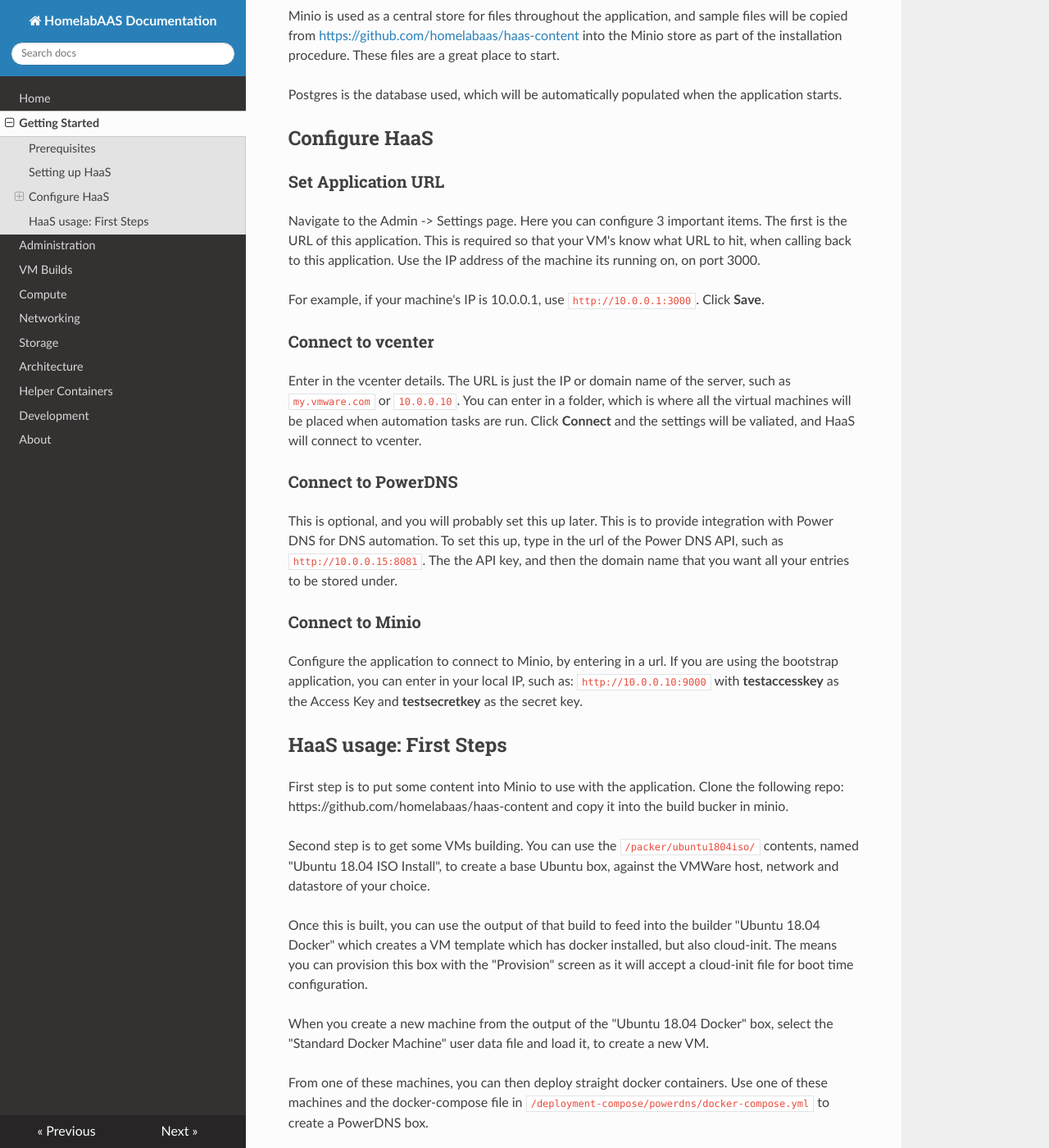
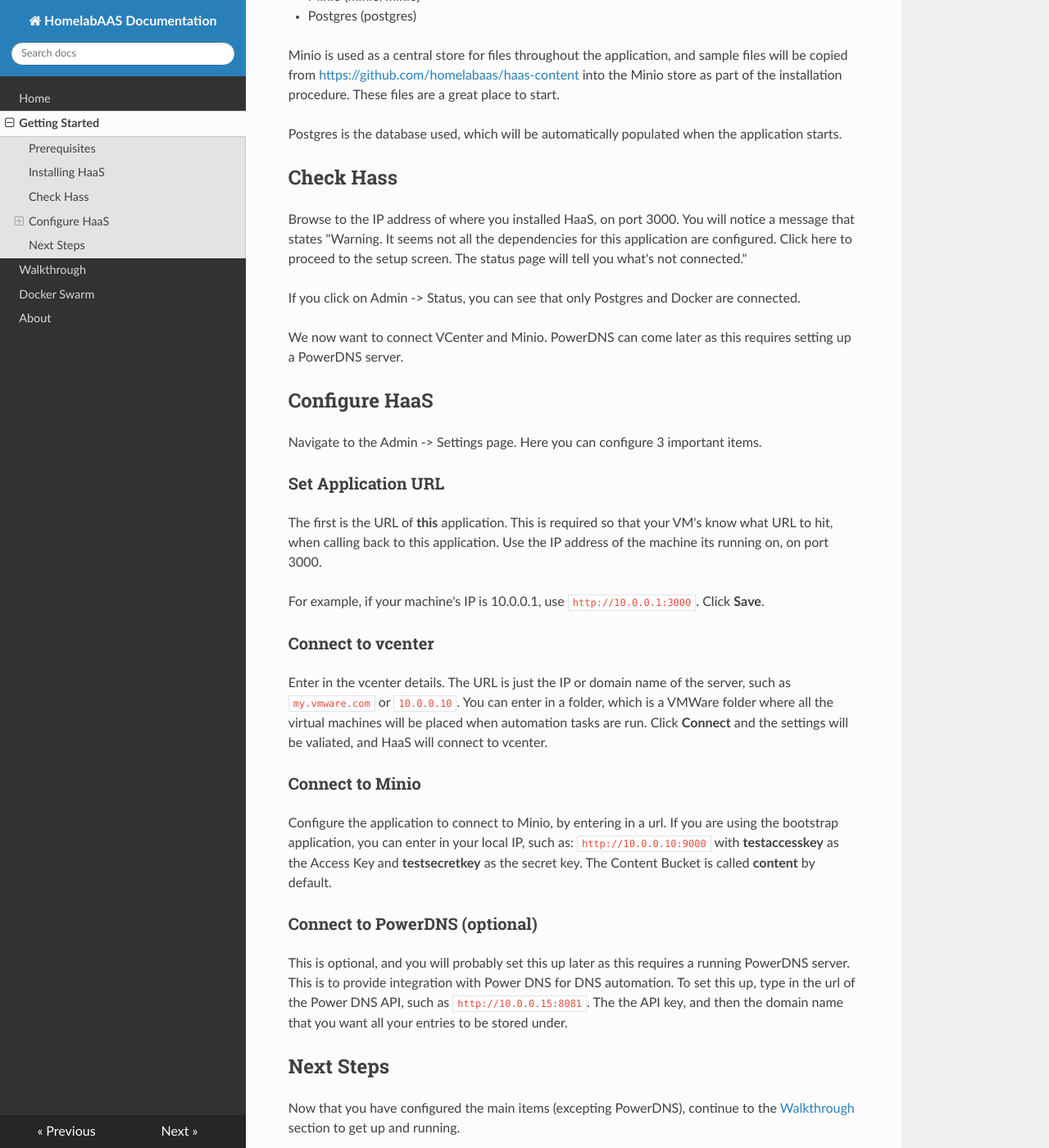
Before and after one commit to homelabaas/haas-documentation, an MkDocs documentation site: the page built from docs/gettingstarted.md, in a window 1280 px wide and 1400 px high, scrolled down 680 px. Shown: the whole window at 82% size. Built offline with MkDocs 1.6.1, drawn with Linux system fonts in a browser that asks for light colours; nearby versions of some CDN libraries; some of the changed text lies outside the part shown.

Commit message:
Big rework.

````diff
--- a/docker-compose.yml
+++ b/docker-compose.yml
@@ -7,4 +7,4 @@ services:
     ports:
       - "8000:8000"
     volumes:
-      - "./:/app"
+      - ./:/app
--- a/docs/gettingstarted.md
+++ b/docs/gettingstarted.md
@@ -2,13 +2,15 @@
 
 ## Prerequisites
 
-You just need a machine that can run docker. This includes Docker for Mac, Docker for Windows or a Linux machine running docker.
+To run HaaS, you just need a machine that can run docker. This includes Docker for Mac, Docker for Windows or a Linux machine running docker.
 
-## Setting up HaaS
+To use HaaS, you will need VMware VCenter as the target hypervisor.
+
+## Installing HaaS
 
 To start up the installation application, run:
 
-```bash
+```text
 docker run -v /var/run/docker.sock:/var/run/docker.sock -p 3010:3010 homelabaas/haas-bootstrap
 ```
 
@@ -24,36 +26,37 @@ Minio is used as a central store for files throughout the application, and sampl
 
 Postgres is the database used, which will be automatically populated when the application starts.
 
+## Check Hass
+
+Browse to the IP address of where you installed HaaS, on port 3000. You will notice a message that states "Warning. It seems not all the dependencies for this application are configured. Click here to proceed to the setup screen. The status page will tell you what's not connected."
+
+If you click on Admin -> Status, you can see that only Postgres and Docker are connected.
+
+We now want to connect VCenter and Minio. PowerDNS can come later as this requires setting
+up a PowerDNS server.
+
 ## Configure HaaS
+
+Navigate to the Admin -> Settings page. Here you can configure 3 important items.
 
 ### Set Application URL
 
-Navigate to the Admin -> Settings page. Here you can configure 3 important items. The first is the URL of this application. This is required so that your VM's know what URL to hit, when calling back to this application. Use the IP address of the machine its running on, on port 3000.
+The first is the URL of __this__ application. This is required so that your VM's know what URL to hit, when calling back to this application. Use the IP address of the machine its running on, on port 3000.
 
 For example, if your machine's IP is 10.0.0.1, use `http://10.0.0.1:3000`. Click __Save__.
 
 ### Connect to vcenter
 
-Enter in the vcenter details. The URL is just the IP or domain name of the server, such as `my.vmware.com` or `10.0.0.10`. You can enter in a folder, which is where all the virtual machines will be placed when automation tasks are run. Click __Connect__ and the settings will be valiated, and HaaS will connect to vcenter.
-
-### Connect to PowerDNS
-
-This is optional, and you will probably set this up later. This is to provide integration with Power DNS for DNS automation. To set this up, type in the url of the Power DNS API, such as `http://10.0.0.15:8081`. The the API key, and then the domain name that you want all your entries to be stored under.
+Enter in the vcenter details. The URL is just the IP or domain name of the server, such as `my.vmware.com` or `10.0.0.10`. You can enter in a folder, which is a VMWare folder where all the virtual machines will be placed when automation tasks are run. Click __Connect__ and the settings will be valiated, and HaaS will connect to vcenter.
 
 ### Connect to Minio
 
-Configure the application to connect to Minio, by entering in a url. If you are using the bootstrap application, you can enter in your local IP, such as: `http://10.0.0.10:9000` with __testaccesskey__ as the Access Key and __testsecretkey__ as the secret key.
+Configure the application to connect to Minio, by entering in a url. If you are using the bootstrap application, you can enter in your local IP, such as: `http://10.0.0.10:9000` with __testaccesskey__ as the Access Key and __testsecretkey__ as the secret key. The Content Bucket is called __content__ by default.
 
-## HaaS usage: First Steps
+### Connect to PowerDNS (optional)
 
-First step is to put some content into Minio to use with the application. Clone the following repo: https://github.com/homelabaas/haas-content and copy it into the build bucker in minio.
+This is optional, and you will probably set this up later as this requires a running PowerDNS server. This is to provide integration with Power DNS for DNS automation. To set this up, type in the url of the Power DNS API, such as `http://10.0.0.15:8081`. The the API key, and then the domain name that you want all your entries to be stored under.
 
-Second step is to get some VMs building. You can use the `/packer/ubuntu1804iso/` contents, named "Ubuntu 18.04 ISO Install", to create a base Ubuntu box, against the VMWare host, network and datastore of your choice.
+## Next Steps
 
-Once this is built, you can use the output of that build to feed into the builder "Ubuntu 18.04 Docker" which creates a VM template which has docker installed, but also cloud-init. The means you can provision this box with the "Provision" screen as it will accept a cloud-init file for boot time configuration.
-
-When you create a new machine from the output of the "Ubuntu 18.04 Docker" box, select the "Standard Docker Machine" user data file and load it, to create a new VM.
-
-From one of these machines, you can then deploy straight docker containers. Use one of these machines and the docker-compose file in `/deployment-compose/powerdns/docker-compose.yml` to create a PowerDNS box.
-
-For a docker swarm environment, use the environment provision screen and paste in the contents of `/environments/docker-swarm/environment.yaml`. Make sure the IP address settings are fine. This will provision a collection of servers, with a master and worker nodes, running as a swarm.
+Now that you have configured the main items (excepting PowerDNS), continue to the [Walkthrough](walkthrough.md) section to get up and running.
--- a/mkdocs.yml
+++ b/mkdocs.yml
@@ -2,13 +2,7 @@ site_name: HomelabAAS Documentation
 nav:
 - Home: index.md
 - Getting Started: gettingstarted.md
-- Administration: admin.md
-- VM Builds: vmbuilds.md
-- Compute: compute.md
-- Networking: networking.md
-- Storage: storage.md
-- Architecture: architecture.md
-- Helper Containers: containers.md
-- Development: development.md
+- Walkthrough: walkthrough.md
+- Docker Swarm: swarm.md
 - About: about.md
 theme: readthedocs
````
Also changed, not shown: docs/admin.md (deleted, +0 -1 lines), docs/architecture.md (deleted, +0 -1 lines), docs/compute.md (deleted, +0 -1 lines), docs/containers.md (deleted, +0 -1 lines), docs/development.md (deleted, +0 -1 lines), docs/index.md (+2 -14 lines), docs/networking.md (deleted, +0 -1 lines), docs/storage.md (deleted, +0 -1 lines), docs/swarm.md (added, +17 -0 lines), docs/vmbuilds.md (deleted, +0 -1 lines), docs/walkthrough.md (added, +153 -0 lines).
